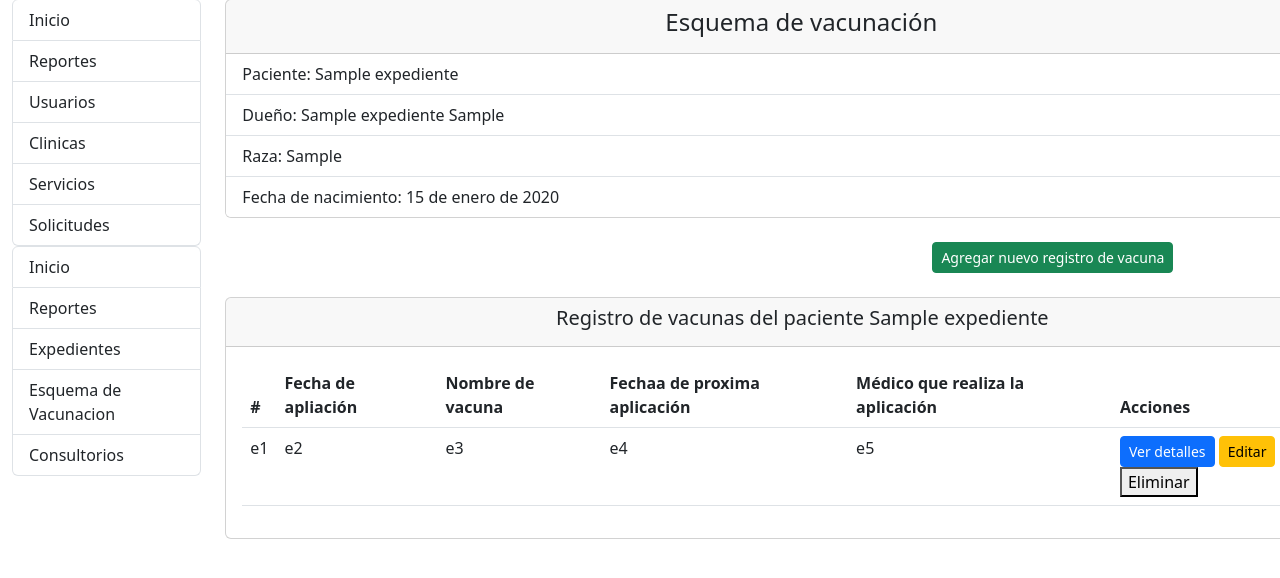
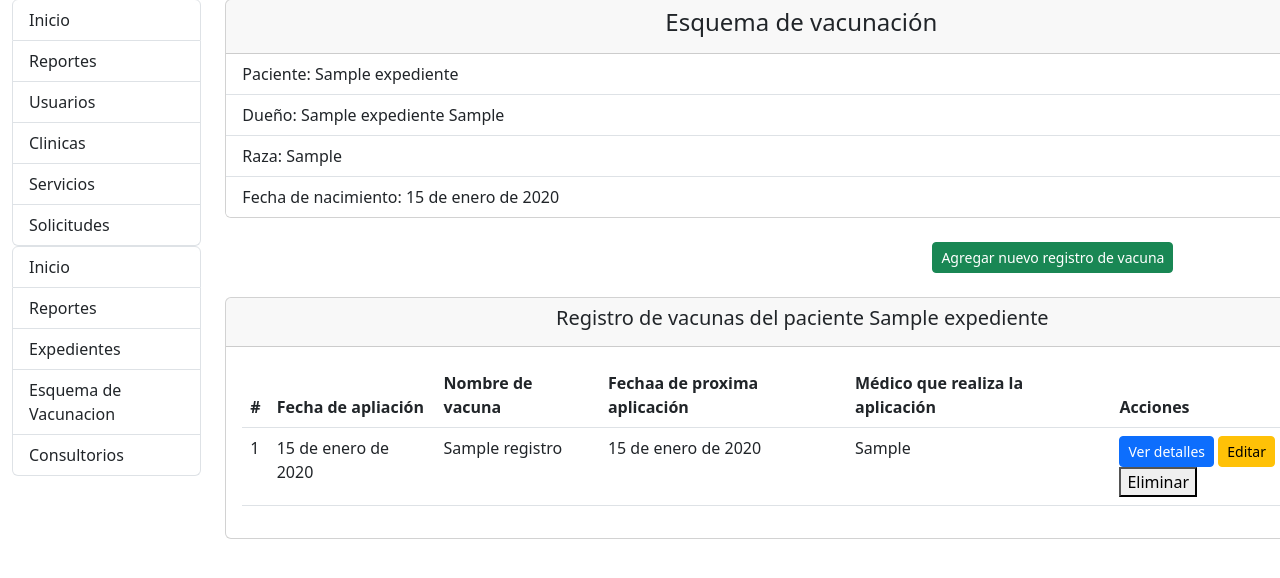
Before and after one commit to GRUPO12-DSI115/GRUPO12-DSI115, a Django app: template GestionVeterinarias/moduloGestionEsquemaVacunacion/templates/editar_esquema.html in a window 1280 px wide; the page is wider, and only the part inside the window is pictured. Shown: the part 86-664 px from the top of that part. Run offline with Django 4.2, Linux system fonts and the light colour scheme; the template is opened without the code that fills it: values that come from a table or form of the project are taken from there, others are empty; a user stored in the database is signed in; tables that the repository leaves empty hold one stand-in row (values such as "Sample post"); some libraries are stand-ins or nearby versions.

Commit message:
Se suma código en el registro de vacunas
Se suma código sobre el registro de vacunas asociado a un esquema de vacunacion

```diff
--- a/GestionVeterinarias/moduloGestionEsquemaVacunacion/templates/crear_registro.html
+++ b/GestionVeterinarias/moduloGestionEsquemaVacunacion/templates/crear_registro.html
@@ -4,7 +4,7 @@
 
 <body>
 
-</body>
+
 <div class="mx-auto" style="width:72rem;">
     <div class="card" style="width: 72rem;" >
        <div class="card-header text-center">
@@ -40,11 +40,12 @@
                 </div>
 
                 <div class="text-center mt-3">
-                    <a class="btn btn-secondary btn-sm">Cancelar</a>
+                    <a href="{% url 'moduloGestionEsquemaVacunacion:editar_esquema' esquema.pk%}" class="btn btn-secondary btn-sm">Cancelar</a>
                     <button type="submit" class="btn btn-primary btn-sm">Guardar</button>
                 </div>
             </form>
     </div>
    </div>
 
+</body>
 {% endblock %}
--- a/GestionVeterinarias/moduloGestionEsquemaVacunacion/templates/editar_esquema.html
+++ b/GestionVeterinarias/moduloGestionEsquemaVacunacion/templates/editar_esquema.html
@@ -46,13 +46,13 @@
       </tr>
     </thead>
     <tbody>
-        {% for esquema in esquemas %}
+        {% for registro in registros %}
             <tr>
-            <td>e1</td>
-            <td>e2</td>
-            <td>e3</td>
-            <td>e4</td>
-            <td>e5</td>
+            <td>{{registro.pk}}</td>
+            <td>{{registro.fecha_de_aplicacion}}</td>
+            <td>{{registro.nombre_vacuna}}</td>
+            <td>{{registro.fecha_de_proxima_aplicacion}}</td>
+            <td>{{registro.persona_que_registro}}</td>
             <td>
                 <a class="btn btn-primary btn-sm">Ver detalles</a>
                 <a  class="btn btn-warning btn-sm">Editar</a>
```
Also changed, not shown: GestionVeterinarias/moduloGestionEsquemaVacunacion/forms.py (+12 -0 lines), GestionVeterinarias/moduloGestionEsquemaVacunacion/views.py (+11 -7 lines).
